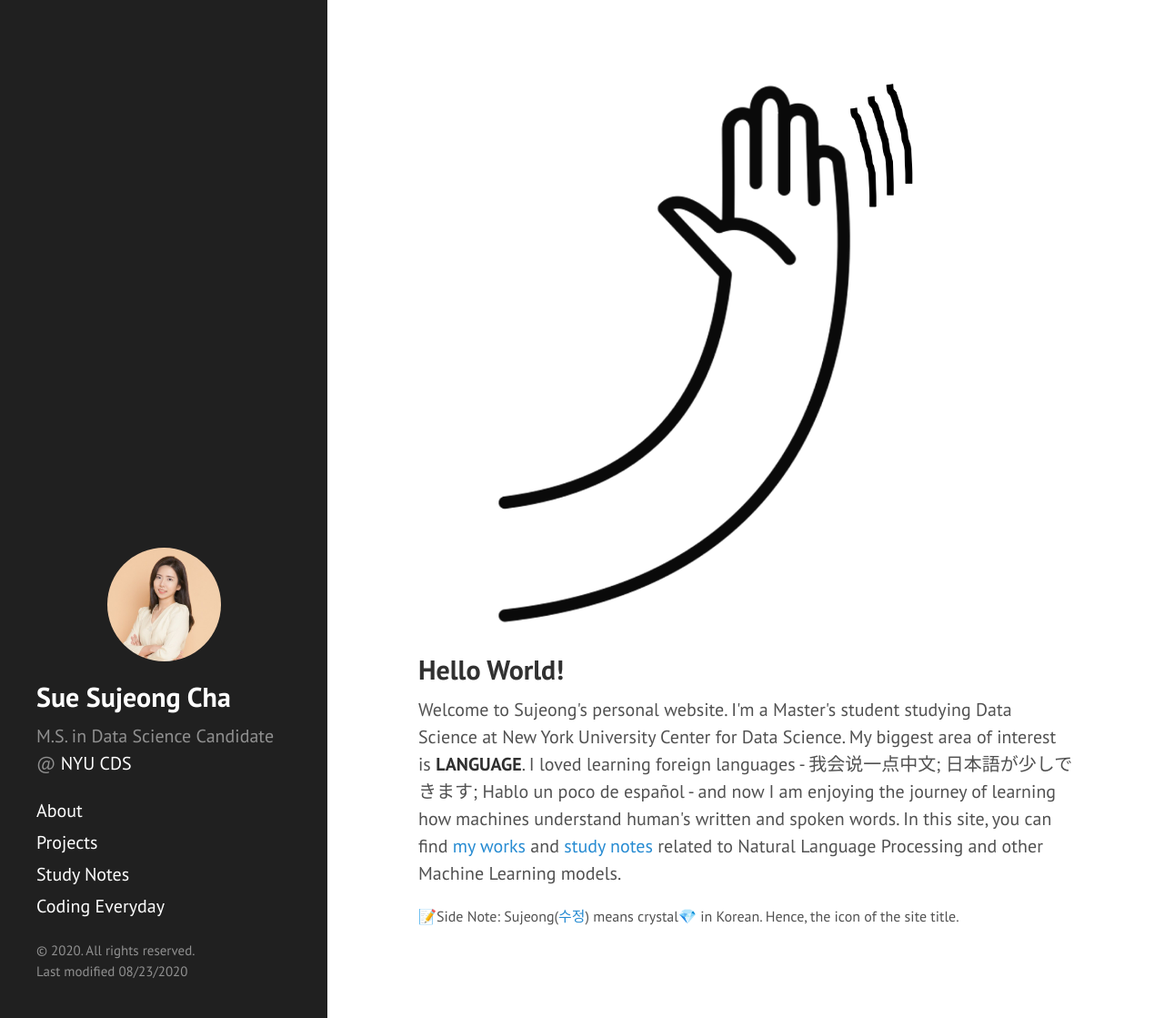
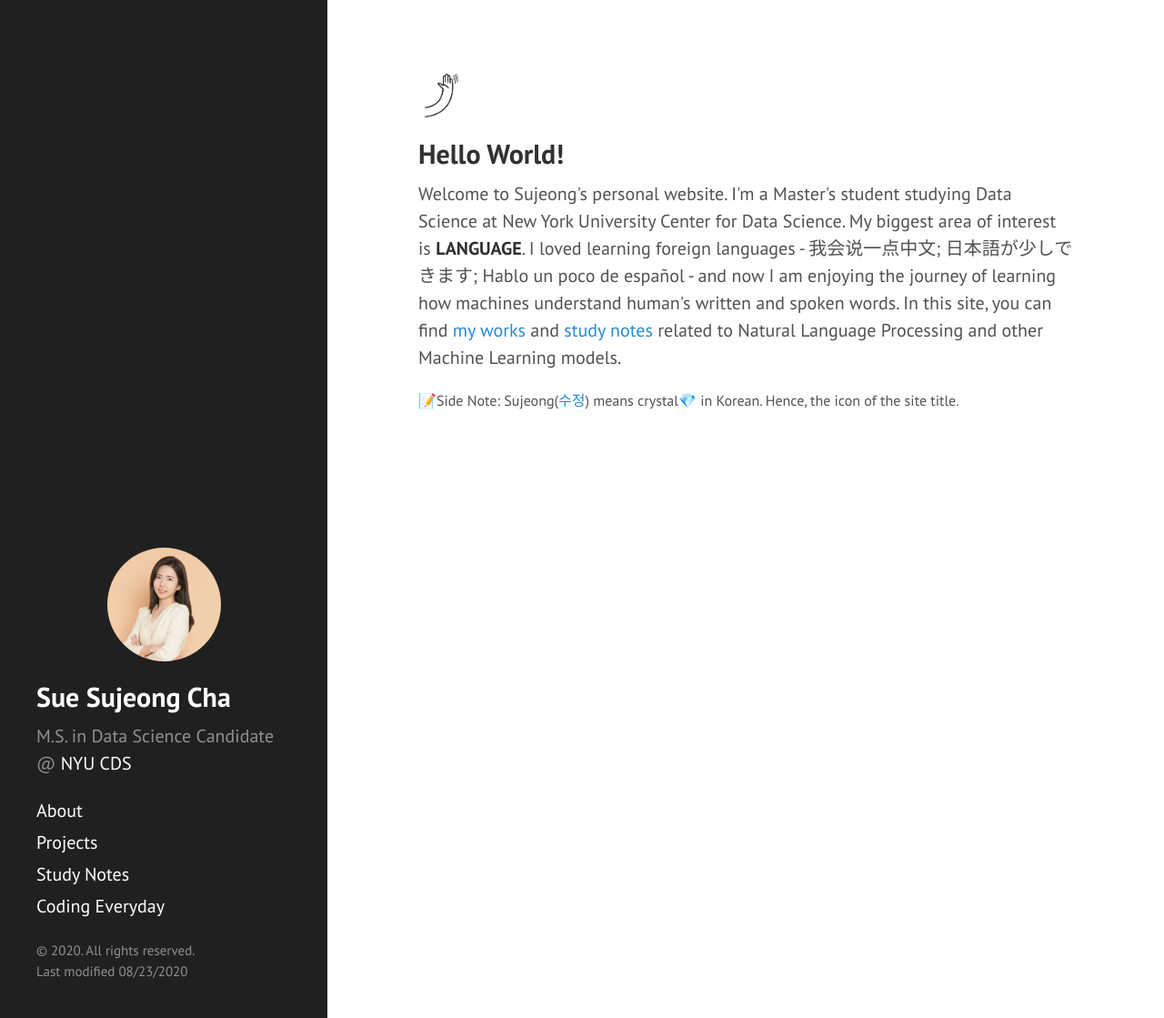
Before and after one commit to sujeongcha/sujeongcha.github.io, a Jekyll site: the page built from index.html, in a window 1280 px wide and 1119 px high. Shown: the whole window at 91% size. Built offline with Jekyll 4.4.1, drawn with Linux system fonts in a browser that asks for light colours; Markdown is read by kramdown in place of the engine named in the settings; the list of posts is cut into pages by our own code.

Commit message:
Update sidebar.html

```diff
--- a/_includes/sidebar.html
+++ b/_includes/sidebar.html
@@ -1,5 +1,6 @@
 <style>
   .profile-photo {
+    display: inline;
     width: 125px;
     height: 125px;
     position: relative;
@@ -9,13 +10,6 @@
     margin-left: auto;
     margin-right: auto;
     margin-bottom: 20px;
-  }
-
-  img {
-    display: inline;
-    margin: 0 auto;
-    height: 100%;
-    width: auto;
   }
 
   #smallfonts {
```
